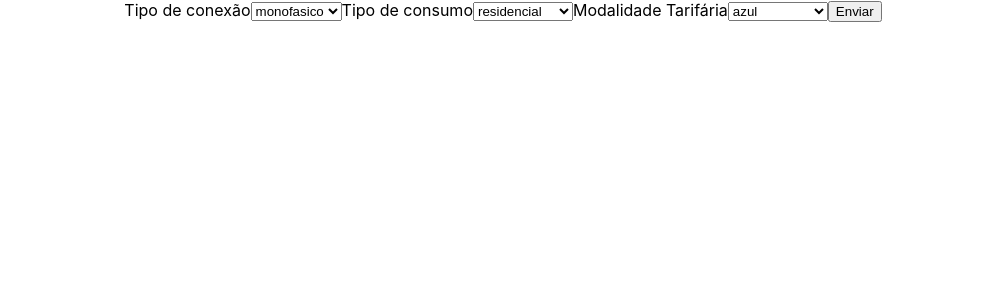
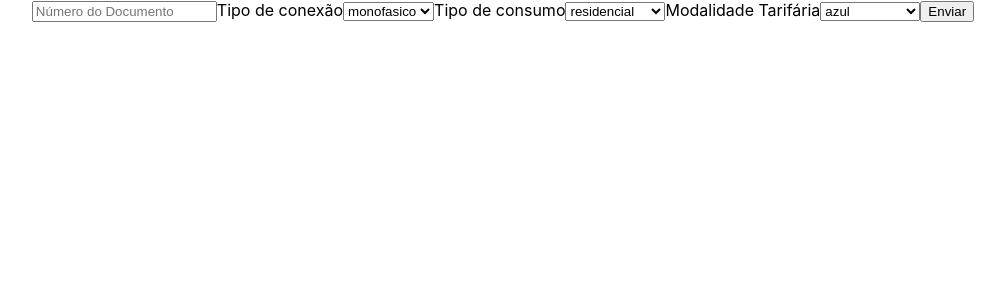
Before and after one commit to marcelamchdo/lemon-energia-test, a React (Create React App) app in the folder client/: page / in a window 1280 px wide. Shown: the top 300 px of the page, without its empty margins (137-1142 px from the left). Built offline with nearby package versions, Linux system fonts and the light colour scheme.

Commit message:
adding input in frontend

```diff
--- a/client/src/components/Form.js
+++ b/client/src/components/Form.js
@@ -23,12 +23,17 @@ const Form = () => {
   const [connection, setConnection] = useState('monofasico');
   const [consumption, setConsumption] = useState('residencial');
   const [fee, setFee] = useState('azul');
+  const [document, setDocument] = useState('');
 
   const options = (obj) => (<option value={obj}>{obj}</option>)
 
-
   return (
   <>
+  <input
+    type='text'
+    value= {document}
+    placeholder= 'Número do Documento'
+    onChange= {({target}) => setDocument(target.value)}/>
   Tipo de conexão
   <select
     value = {connection}
```
